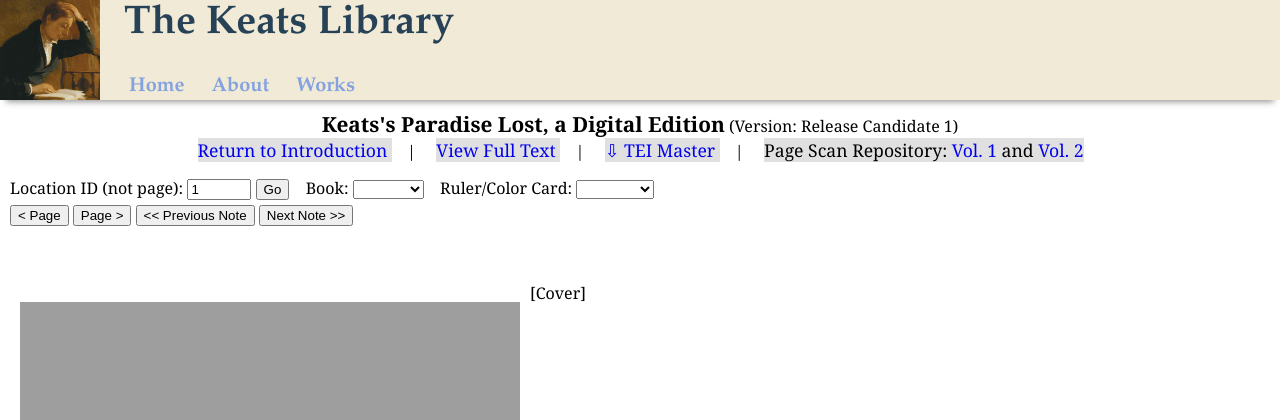
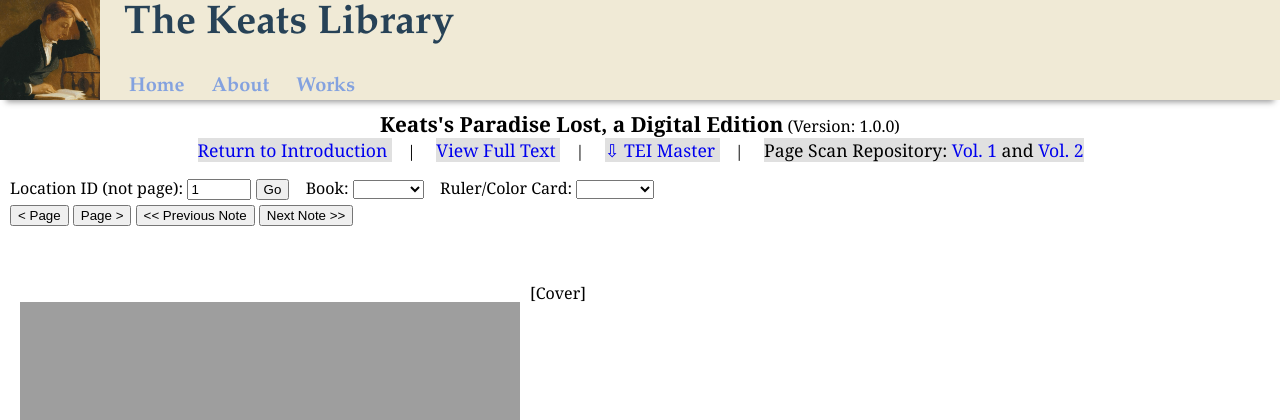
Before and after one commit to scholarsgrotto/keatslibrary, a PHP site: page /paradise-lost/plviewer.php in a window 1280 px wide. Shown: the top 420 px of the page. Run offline with PHP 8.4, Linux system fonts and the light colour scheme.

Commit message:
Update to indicate correct version

```diff
--- a/paradise-lost/plviewer.php
+++ b/paradise-lost/plviewer.php
@@ -523,7 +523,7 @@ $(document).ready(function(){
 	<!-- For everything below the header -->
 
 	<div class="centeredText">
-		<span class = "workTitle">Keats's Paradise Lost, a Digital Edition</span> (Version: Release Candidate 1)
+		<span class = "workTitle">Keats's Paradise Lost, a Digital Edition</span> (Version: 1.0.0)
 
 		<br/>
 
```
